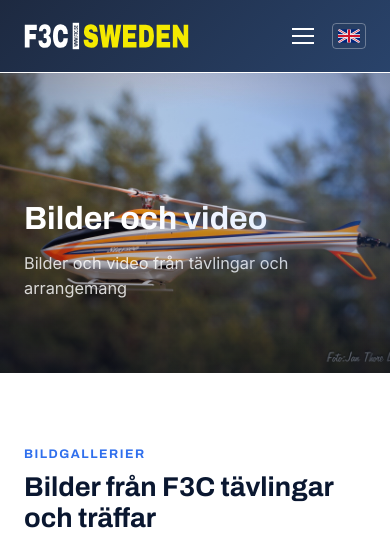
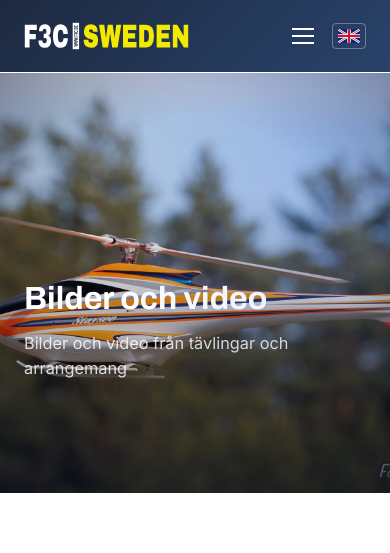
Before and after one commit to jalmhagen/f3c.se, a plain HTML site: page media.html in a window 390 px wide. Shown: the top 553 px of the page. Drawn offline with Linux system fonts and the light colour scheme.

Commit message:
Öka höjden på sidornas huvudbild (page-hero)
Bakgrundsbilderna i sidhuvudet på undersidorna var ganska hårt
beskurna. Padding ovanför/under rubriken ökas (ca 8.5rem/3.5rem ->
13.5rem/6rem, och motsvarande för hero-tall-varianten och mobilvyn)
så att mer av bilden syns.

Co-Authored-By: Claude Sonnet 5 <noreply@anthropic.com>
Claude-Session: https://claude.ai/code/session_0177syizwHM6niUqoKtTCxPJ

```diff
--- a/css/style.css
+++ b/css/style.css
@@ -430,7 +430,7 @@ body.lightbox-locked{ overflow: hidden; }
 /* ============ Sub-page hero ============ */
 .page-hero{
   position: relative;
-  padding: 8.5rem 0 3.5rem;
+  padding: 13.5rem 0 6rem;
   color: #fff;
   background: linear-gradient(135deg, var(--navy-950), var(--navy-700));
   overflow: hidden;
@@ -442,7 +442,7 @@ body.lightbox-locked{ overflow: hidden; }
 }
 .page-hero-media{ position: absolute; inset: 0; }
 .page-hero-media img{ width: 100%; height: 100%; object-fit: cover; object-position: center; }
-.page-hero.hero-tall{ padding-top: 10.5rem; padding-bottom: 6.5rem; }
+.page-hero.hero-tall{ padding-top: 15.5rem; padding-bottom: 9rem; }
 .page-hero-scrim{
   position: absolute; inset: 0;
   background:
@@ -621,6 +621,6 @@ table.schedule-table{ table-layout: fixed; }
   .links-grid{ grid-template-columns: 1fr; }
   .video-tile-grid{ grid-template-columns: 1fr; }
   .gallery-cover-grid{ grid-template-columns: 1fr 1fr; }
-  .page-hero{ padding: 7rem 0 3rem; }
-  .page-hero.hero-tall{ padding: 8rem 0 4.5rem; }
+  .page-hero{ padding: 12rem 0 5.5rem; }
+  .page-hero.hero-tall{ padding: 13rem 0 7rem; }
 }
```
